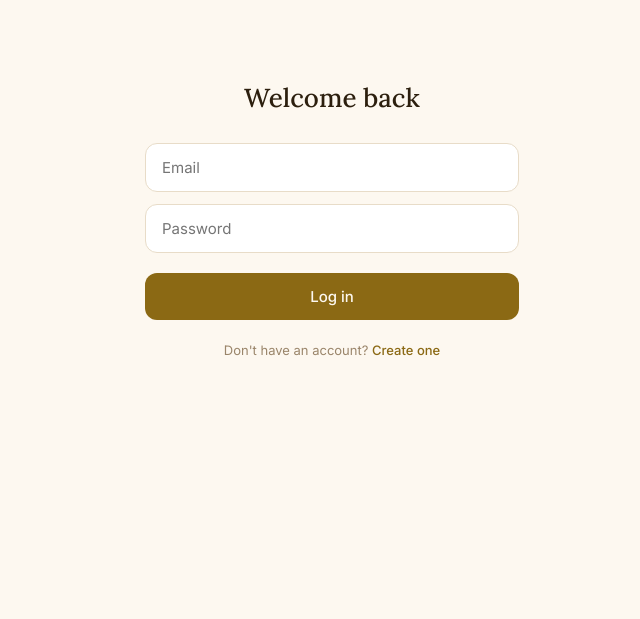
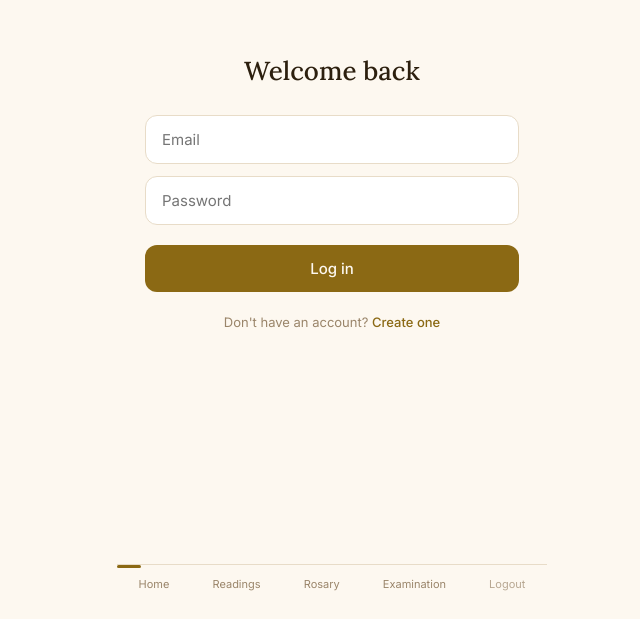
Before and after one commit to dorianzelaya/catholic-companion, a React (Vite) app in the folder frontend/: page /login in a window 1280 px wide. Shown: the part 181-800 px from the top of the page, without its empty margins (308-948 px from the left). Built offline with nearby package versions, Linux system fonts and the light colour scheme.

Commit message:
sliding nav indicator and navbar moved to app level

```diff
--- a/frontend/src/App.jsx
+++ b/frontend/src/App.jsx
@@ -1,6 +1,7 @@
 import { BrowserRouter, Routes, Route, Navigate } from 'react-router-dom'
 import { AuthProvider } from './context/AuthContext'
 import ProtectedRoute from './components/ProtectedRoute'
+import NavBar from './components/NavBar'
 import Home from './pages/Home'
 import Readings from './pages/Readings'
 import Rosary from './pages/Rosary'
@@ -14,6 +15,8 @@ function App() {
   return (
     <AuthProvider>
       <BrowserRouter>
+        <div className="app-shell">
+          <div className="app-content">
             <Routes>
               <Route path="/" element={<Navigate to="/home" />} />
               <Route path="/register" element={<Register />} />
@@ -38,6 +41,9 @@ function App() {
                 <ProtectedRoute><ExaminationOfConscience /></ProtectedRoute>
               } />
             </Routes>
+          </div>
+          <NavBar />
+        </div>
       </BrowserRouter>
     </AuthProvider>
   )
--- a/frontend/src/components/NavBar.jsx
+++ b/frontend/src/components/NavBar.jsx
@@ -1,10 +1,14 @@
 import { useNavigate, useLocation } from 'react-router-dom'
 import { useAuth } from '../context/AuthContext'
+import { useEffect, useRef, useState } from 'react'
 
 function NavBar() {
   const navigate = useNavigate()
   const location = useLocation()
   const { logout } = useAuth()
+  const [indicatorStyle, setIndicatorStyle] = useState({})
+  const [ready, setReady] = useState(false)
+  const tabRefs = useRef([])
 
   const tabs = [
     { label: 'Home',        path: '/home'        },
@@ -13,6 +17,18 @@ function NavBar() {
     { label: 'Examination', path: '/examination' },
   ]
 
+  const activeIndex = tabs.findIndex(tab => tab.path === location.pathname)
+
+  useEffect(() => {
+    const activeTab = tabRefs.current[activeIndex]
+    if (activeTab) {
+      const { offsetLeft, offsetWidth } = activeTab
+      const x = offsetLeft + offsetWidth / 2 - 12
+      setIndicatorStyle({ transform: `translateX(${x}px)` })
+      setReady(true)
+    }
+  }, [activeIndex])
+
   function handleLogout() {
     logout()
     navigate('/login')
@@ -20,15 +36,24 @@ function NavBar() {
 
   return (
     <nav className="navbar">
-      {tabs.map(tab => {
+      <div className="nav-indicator-track">
+        <div
+          className="nav-indicator-pill"
+          style={{
+            ...indicatorStyle,
+            transition: ready ? 'transform 0.25s ease' : 'none',
+          }}
+        />
+      </div>
+      {tabs.map((tab, i) => {
         const isActive = location.pathname === tab.path
         return (
           <button
             key={tab.path}
+            ref={el => tabRefs.current[i] = el}
             className={`nav-item ${isActive ? 'active' : ''}`}
             onClick={() => navigate(tab.path)}
           >
-            {isActive && <span className="nav-indicator" />}
             <span className="nav-label">{tab.label}</span>
           </button>
         )
--- a/frontend/src/index.css
+++ b/frontend/src/index.css
@@ -42,7 +42,7 @@ html {
 .page {
   display: flex;
   flex-direction: column;
-  height: 100dvh;
+  flex: 1;
   overflow: hidden;
 }
 
@@ -62,7 +62,7 @@ html {
   -webkit-overflow-scrolling: touch;
 }
 
-/* Nav bar — fixed to the bottom of the screen */
+/* Nav bar */
 .navbar {
   display: flex;
   justify-content: space-around;
@@ -71,6 +71,29 @@ html {
   background-color: var(--cream);
   border-top: 0.5px solid var(--cream-border);
   flex-shrink: 0;
+  position: relative;
+}
+
+/* Sliding indicator track */
+.nav-indicator-track {
+  position: absolute;
+  top: 0;
+  left: 0;
+  width: 100%;
+  height: 3px;
+  pointer-events: none;
+}
+
+/* The sliding gold pill */
+.nav-indicator-pill {
+  position: absolute;
+  top: 0;
+  left: 0;
+  width: 24px;
+  height: 3px;
+  background-color: var(--gold);
+  border-radius: 2px;
+  transition: transform 0.25s ease;
 }
 
 /* Individual nav button */
@@ -86,7 +109,6 @@ html {
   flex-direction: column;
   align-items: center;
   gap: 4px;
-  position: relative;
 }
 
 /* Active nav item */
@@ -95,17 +117,14 @@ html {
   font-weight: 500;
 }
 
-/* Gold pill indicator above active tab label */
-.nav-indicator {
+.nav-label {
   display: block;
-  width: 24px;
-  height: 3px;
-  background-color: var(--gold);
-  border-radius: 2px;
 }
 
-.nav-label {
-  display: block;
+/* Logout button */
+.nav-item-logout {
+  color: var(--brown-light);
+  opacity: 0.7;
 }
 
 /* Home header */
@@ -954,3 +973,19 @@ html {
   font-weight: 500;
   cursor: pointer;
 }
+
+.app-shell {
+  display: flex;
+  flex-direction: column;
+  height: 100dvh;
+  max-width: 430px;
+  margin: 0 auto;
+  overflow: hidden;
+}
+
+.app-content {
+  flex: 1;
+  overflow: hidden;
+  display: flex;
+  flex-direction: column;
+}
--- a/frontend/src/pages/ExaminationOfConscience.jsx
+++ b/frontend/src/pages/ExaminationOfConscience.jsx
@@ -158,7 +158,6 @@ function ExaminationOfConscience() {
           </p>
         </div>
       </div>
-      <NavBar />
     </div>
   )
 }
--- a/frontend/src/pages/Home.jsx
+++ b/frontend/src/pages/Home.jsx
@@ -59,7 +59,6 @@ function Home() {
           />
         </div>
       </div>
-      <NavBar />
     </div>
   )
 }
--- a/frontend/src/pages/Readings.jsx
+++ b/frontend/src/pages/Readings.jsx
@@ -75,7 +75,7 @@ function Readings() {
           </div>
         )}
       </div>
-      <NavBar />
+
     </div>
   )
 }
--- a/frontend/src/pages/Register.jsx
+++ b/frontend/src/pages/Register.jsx
@@ -48,6 +48,7 @@ function Register() {
   }
 
   return (
+    <div className="page">
       <div className="auth-page">
         <h1 className="auth-title">Create your account</h1>
 
@@ -85,6 +86,7 @@ function Register() {
           Already have an account? <a href="/login">Log in</a>
         </p>
       </div>
+    </div>
   )
 }
 
--- a/frontend/src/pages/Rosary.jsx
+++ b/frontend/src/pages/Rosary.jsx
@@ -211,8 +211,6 @@ function Rosary() {
           </button>
         </div>
       </div>
-
-      <NavBar />
     </div>
   )
 }
--- a/frontend/src/pages/Saint.jsx
+++ b/frontend/src/pages/Saint.jsx
@@ -69,7 +69,6 @@ function Saint() {
           </div>
         )}
       </div>
-      <NavBar />
     </div>
   )
 }
--- a/frontend/src/pages/Struggle.jsx
+++ b/frontend/src/pages/Struggle.jsx
@@ -153,7 +153,6 @@ function Struggle() {
           ))}
         </div>
       </div>
-      <NavBar />
     </div>
   )
 }
```
Lines whose indentation alone changed are shown as unchanged.
